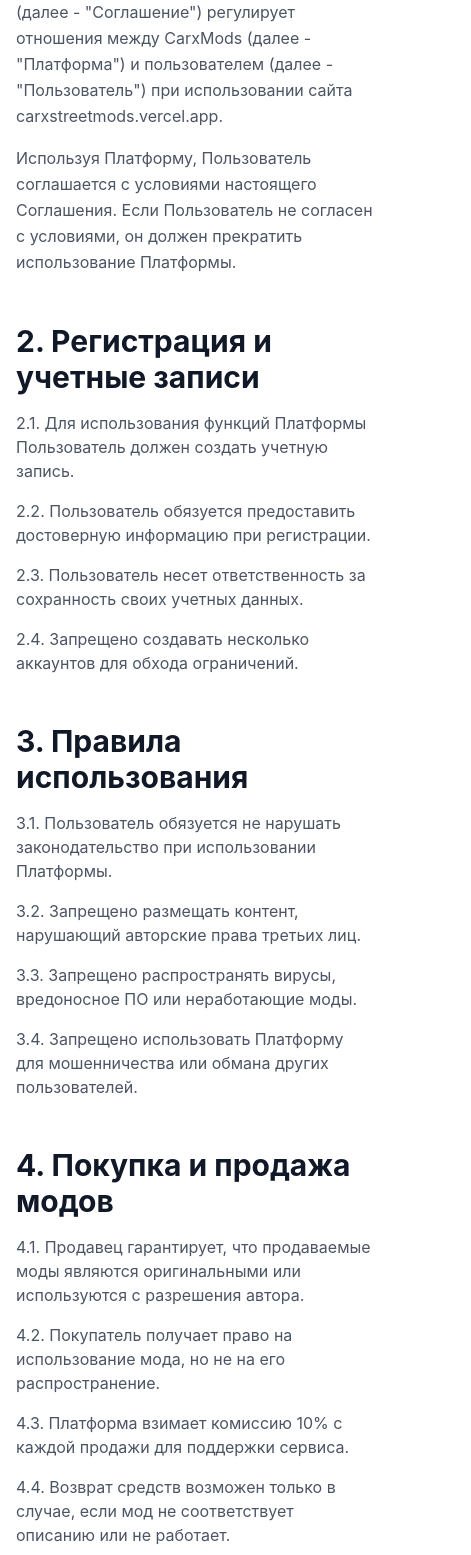
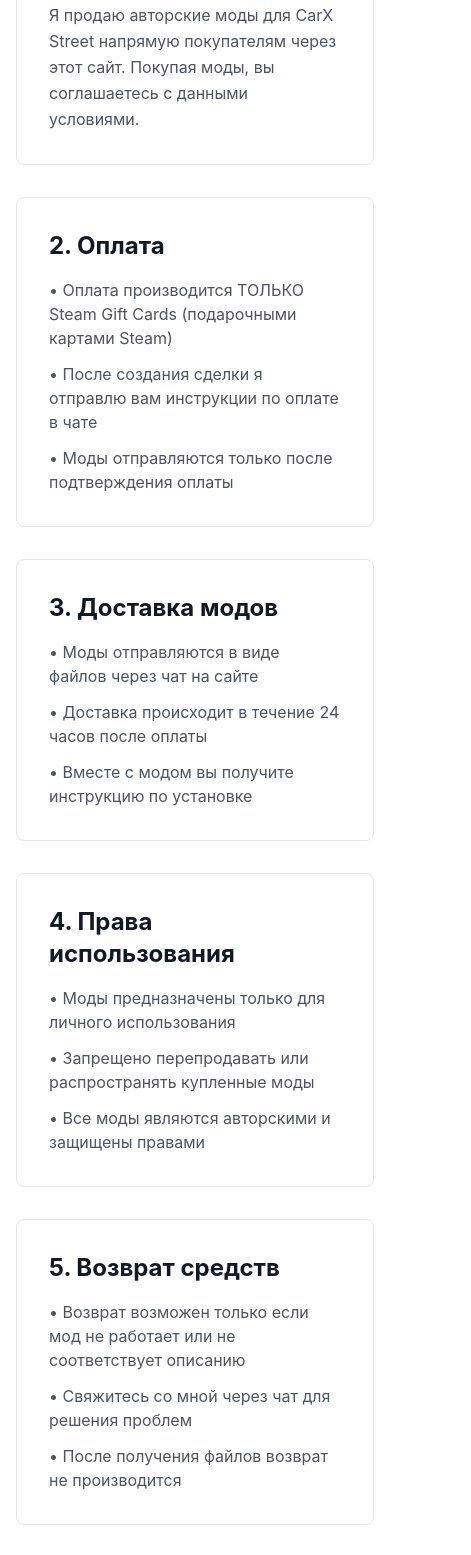
Before and after one commit to cldfls1/cars1, a React (Vite) app in the folder client/: page /terms in a window 390 px wide. Shown: the part 432-1987 px from the top of the page, 471 px wide, since content can reach past the window. Built offline with nearby package versions, Linux system fonts and the light colour scheme.

Commit message:
Rewrite all docs for single-seller model: only Steam Gift Cards, you sell your own mods

```diff
--- a/client/src/pages/Terms.tsx
+++ b/client/src/pages/Terms.tsx
@@ -6,227 +6,169 @@
   return (
     <div className="container mx-auto px-4 py-12">
       <div className="max-w-4xl mx-auto">
-        {/* Hero */}
         <div className="text-center mb-16">
           <h1 className="text-5xl font-bold text-gray-900 mb-6">
-            {i18n.language === 'ru' ? 'Пользовательское соглашение' : 'Terms of Service'}
+            {i18n.language === 'ru' ? 'Условия покупки' : 'Terms of Purchase'}
           </h1>
           <p className="text-gray-600">
             {i18n.language === 'ru' ? 'Последнее обновление: 20 октября 2024' : 'Last updated: October 20, 2024'}
           </p>
         </div>
 
-        <div className="prose prose-lg max-w-none">
+        <div className="space-y-8">
           {/* Section 1 */}
-          <section className="mb-12">
-            <h2 className="text-3xl font-bold text-gray-900 mb-4">
-              {i18n.language === 'ru' ? '1. Общие положения' : '1. General Terms'}
+          <section className="bg-white rounded-lg border border-gray-200 p-8">
+            <h2 className="text-2xl font-bold text-gray-900 mb-4">
+              {i18n.language === 'ru' ? '1. Общая информация' : '1. General Information'}
             </h2>
-            <p className="text-gray-600 leading-relaxed mb-4">
-              {i18n.language === 'ru'
-                ? 'Настоящее Пользовательское соглашение (далее - "Соглашение") регулирует отношения между CarxMods (далее - "Платформа") и пользователем (далее - "Пользователь") при использовании сайта carxstreetmods.vercel.app.'
-                : 'This Terms of Service Agreement (hereinafter - "Agreement") governs the relationship between CarxMods (hereinafter - "Platform") and the user (hereinafter - "User") when using the site carxstreetmods.vercel.app.'}
-            </p>
             <p className="text-gray-600 leading-relaxed">
               {i18n.language === 'ru'
-                ? 'Используя Платформу, Пользователь соглашается с условиями настоящего Соглашения. Если Пользователь не согласен с условиями, он должен прекратить использование Платформы.'
-                : 'By using the Platform, the User agrees to the terms of this Agreement. If the User does not agree with the terms, they must stop using the Platform.'}
+                ? 'Я продаю авторские моды для CarX Street напрямую покупателям через этот сайт. Покупая моды, вы соглашаетесь с данными условиями.'
+                : 'I sell custom mods for CarX Street directly to buyers through this site. By purchasing mods, you agree to these terms.'}
             </p>
           </section>
 
           {/* Section 2 */}
-          <section className="mb-12">
-            <h2 className="text-3xl font-bold text-gray-900 mb-4">
-              {i18n.language === 'ru' ? '2. Регистрация и учетные записи' : '2. Registration and Accounts'}
+          <section className="bg-white rounded-lg border border-gray-200 p-8">
+            <h2 className="text-2xl font-bold text-gray-900 mb-4">
+              {i18n.language === 'ru' ? '2. Оплата' : '2. Payment'}
             </h2>
-            <div className="space-y-4 text-gray-600">
+            <div className="space-y-3 text-gray-600">
               <p>
                 {i18n.language === 'ru'
-                  ? '2.1. Для использования функций Платформы Пользователь должен создать учетную запись.'
-                  : '2.1. To use Platform features, User must create an account.'}
+                  ? '• Оплата производится ТОЛЬКО Steam Gift Cards (подарочными картами Steam)'
+                  : '• Payment is made ONLY with Steam Gift Cards'}
               </p>
               <p>
                 {i18n.language === 'ru'
-                  ? '2.2. Пользователь обязуется предоставить достоверную информацию при регистрации.'
-                  : '2.2. User agrees to provide accurate information during registration.'}
+                  ? '• После создания сделки я отправлю вам инструкции по оплате в чате'
+                  : '• After creating a deal, I will send you payment instructions in chat'}
               </p>
               <p>
                 {i18n.language === 'ru'
-                  ? '2.3. Пользователь несет ответственность за сохранность своих учетных данных.'
-                  : '2.3. User is responsible for security of their credentials.'}
-              </p>
-              <p>
-                {i18n.language === 'ru'
-                  ? '2.4. Запрещено создавать несколько аккаунтов для обхода ограничений.'
-                  : '2.4. Creating multiple accounts to bypass restrictions is prohibited.'}
+                  ? '• Моды отправляются только после подтверждения оплаты'
+                  : '• Mods are sent only after payment confirmation'}
               </p>
             </div>
           </section>
 
           {/* Section 3 */}
-          <section className="mb-12">
-            <h2 className="text-3xl font-bold text-gray-900 mb-4">
-              {i18n.language === 'ru' ? '3. Правила использования' : '3. Usage Rules'}
+          <section className="bg-white rounded-lg border border-gray-200 p-8">
+            <h2 className="text-2xl font-bold text-gray-900 mb-4">
+              {i18n.language === 'ru' ? '3. Доставка модов' : '3. Mod Delivery'}
             </h2>
-            <div className="space-y-4 text-gray-600">
+            <div className="space-y-3 text-gray-600">
               <p>
                 {i18n.language === 'ru'
-                  ? '3.1. Пользователь обязуется не нарушать законодательство при использовании Платформы.'
-                  : '3.1. User agrees not to violate laws when using the Platform.'}
+                  ? '• Моды отправляются в виде файлов через чат на сайте'
+                  : '• Mods are sent as files through chat on the site'}
               </p>
               <p>
                 {i18n.language === 'ru'
-                  ? '3.2. Запрещено размещать контент, нарушающий авторские права третьих лиц.'
-                  : '3.2. Posting content that violates third-party copyrights is prohibited.'}
+                  ? '• Доставка происходит в течение 24 часов после оплаты'
+                  : '• Delivery within 24 hours after payment'}
               </p>
               <p>
                 {i18n.language === 'ru'
-                  ? '3.3. Запрещено распространять вирусы, вредоносное ПО или неработающие моды.'
-                  : '3.3. Distributing viruses, malware or non-working mods is prohibited.'}
-              </p>
-              <p>
-                {i18n.language === 'ru'
-                  ? '3.4. Запрещено использовать Платформу для мошенничества или обмана других пользователей.'
-                  : '3.4. Using Platform for fraud or deceiving other users is prohibited.'}
+                  ? '• Вместе с модом вы получите инструкцию по установке'
+                  : '• You will receive installation instructions with the mod'}
               </p>
             </div>
           </section>
 
           {/* Section 4 */}
-          <section className="mb-12">
-            <h2 className="text-3xl font-bold text-gray-900 mb-4">
-              {i18n.language === 'ru' ? '4. Покупка и продажа модов' : '4. Buying and Selling Mods'}
+          <section className="bg-white rounded-lg border border-gray-200 p-8">
+            <h2 className="text-2xl font-bold text-gray-900 mb-4">
+              {i18n.language === 'ru' ? '4. Права использования' : '4. Usage Rights'}
             </h2>
-            <div className="space-y-4 text-gray-600">
+            <div className="space-y-3 text-gray-600">
               <p>
                 {i18n.language === 'ru'
-                  ? '4.1. Продавец гарантирует, что продаваемые моды являются оригинальными или используются с разрешения автора.'
-                  : '4.1. Seller guarantees that sold mods are original or used with author permission.'}
+                  ? '• Моды предназначены только для личного использования'
+                  : '• Mods are for personal use only'}
               </p>
               <p>
                 {i18n.language === 'ru'
-                  ? '4.2. Покупатель получает право на использование мода, но не на его распространение.'
-                  : '4.2. Buyer receives right to use mod, but not to distribute it.'}
+                  ? '• Запрещено перепродавать или распространять купленные моды'
+                  : '• Reselling or distributing purchased mods is prohibited'}
               </p>
               <p>
                 {i18n.language === 'ru'
-                  ? '4.3. Платформа взимает комиссию 10% с каждой продажи для поддержки сервиса.'
-                  : '4.3. Platform charges 10% commission on each sale to support the service.'}
-              </p>
-              <p>
-                {i18n.language === 'ru'
-                  ? '4.4. Возврат средств возможен только в случае, если мод не соответствует описанию или не работает.'
-                  : '4.4. Refunds are possible only if mod doesn\'t match description or doesn\'t work.'}
+                  ? '• Все моды являются авторскими и защищены правами'
+                  : '• All mods are original and copyrighted'}
               </p>
             </div>
           </section>
 
           {/* Section 5 */}
-          <section className="mb-12">
-            <h2 className="text-3xl font-bold text-gray-900 mb-4">
-              {i18n.language === 'ru' ? '5. Платежи и комиссии' : '5. Payments and Fees'}
+          <section className="bg-white rounded-lg border border-gray-200 p-8">
+            <h2 className="text-2xl font-bold text-gray-900 mb-4">
+              {i18n.language === 'ru' ? '5. Возврат средств' : '5. Refunds'}
             </h2>
-            <div className="space-y-4 text-gray-600">
+            <div className="space-y-3 text-gray-600">
               <p>
                 {i18n.language === 'ru'
-                  ? '5.1. Все платежи обрабатываются через сторонние платежные системы.'
-                  : '5.1. All payments are processed through third-party payment systems.'}
+                  ? '• Возврат возможен только если мод не работает или не соответствует описанию'
+                  : '• Refunds possible only if mod doesn\'t work or doesn\'t match description'}
               </p>
               <p>
                 {i18n.language === 'ru'
-                  ? '5.2. Платформа не хранит данные банковских карт пользователей.'
-                  : '5.2. Platform does not store users\' bank card data.'}
+                  ? '• Свяжитесь со мной через чат для решения проблем'
+                  : '• Contact me through chat to resolve issues'}
               </p>
               <p>
                 {i18n.language === 'ru'
-                  ? '5.3. Средства за сделку удерживаются до момента подтверждения покупателем получения мода.'
-                  : '5.3. Funds for deal are held until buyer confirms mod receipt.'}
+                  ? '• После получения файлов возврат не производится'
+                  : '• No refunds after receiving files'}
               </p>
             </div>
           </section>
 
           {/* Section 6 */}
-          <section className="mb-12">
-            <h2 className="text-3xl font-bold text-gray-900 mb-4">
-              {i18n.language === 'ru' ? '6. Ответственность' : '6. Liability'}
+          <section className="bg-white rounded-lg border border-gray-200 p-8">
+            <h2 className="text-2xl font-bold text-gray-900 mb-4">
+              {i18n.language === 'ru' ? '6. Техническая поддержка' : '6. Technical Support'}
             </h2>
-            <div className="space-y-4 text-gray-600">
+            <p className="text-gray-600 leading-relaxed">
+              {i18n.language === 'ru'
+                ? 'Я помогу с установкой и настройкой модов. Пишите мне в чат сделки или на email: support@carxstreetmods.com'
+                : 'I will help with mod installation and setup. Message me in deal chat or email: support@carxstreetmods.com'}
+            </p>
+          </section>
+
+          {/* Section 7 */}
+          <section className="bg-white rounded-lg border border-gray-200 p-8">
+            <h2 className="text-2xl font-bold text-gray-900 mb-4">
+              {i18n.language === 'ru' ? '7. Ответственность' : '7. Liability'}
+            </h2>
+            <div className="space-y-3 text-gray-600">
               <p>
                 {i18n.language === 'ru'
-                  ? '6.1. Платформа не несет ответственности за качество модов, размещенных пользователями.'
-                  : '6.1. Platform is not responsible for quality of mods posted by users.'}
+                  ? '• Используйте моды на свой риск'
+                  : '• Use mods at your own risk'}
               </p>
               <p>
                 {i18n.language === 'ru'
-                  ? '6.2. Пользователь использует моды на свой риск. Рекомендуется делать резервные копии файлов игры.'
-                  : '6.2. User uses mods at their own risk. Backing up game files is recommended.'}
+                  ? '• Рекомендуется делать резервные копии файлов игры'
+                  : '• Backing up game files is recommended'}
               </p>
               <p>
                 {i18n.language === 'ru'
-                  ? '6.3. Платформа не несет ответственности за споры между покупателями и продавцами, но может выступать посредником.'
-                  : '6.3. Platform is not responsible for disputes between buyers and sellers, but can act as mediator.'}
+                  ? '• Я не несу ответственности за бан в игре (моды безопасны, но используйте на свой страх)'
+                  : '• I am not responsible for game bans (mods are safe, but use at your discretion)'}
               </p>
             </div>
           </section>
 
-          {/* Section 7 */}
-          <section className="mb-12">
-            <h2 className="text-3xl font-bold text-gray-900 mb-4">
-              {i18n.language === 'ru' ? '7. Конфиденциальность' : '7. Privacy'}
+          {/* Contact */}
+          <section className="bg-blue-50 rounded-lg p-8">
+            <h2 className="text-2xl font-bold text-gray-900 mb-4">
+              {i18n.language === 'ru' ? 'Контакты' : 'Contact'}
             </h2>
-            <p className="text-gray-600 leading-relaxed">
-              {i18n.language === 'ru'
-                ? 'Мы собираем и обрабатываем персональные данные пользователей в соответствии с законодательством. Подробнее о защите данных читайте в нашей Политике конфиденциальности.'
-                : 'We collect and process users\' personal data in accordance with legislation. Read more about data protection in our Privacy Policy.'}
-            </p>
-          </section>
-
-          {/* Section 8 */}
-          <section className="mb-12">
-            <h2 className="text-3xl font-bold text-gray-900 mb-4">
-              {i18n.language === 'ru' ? '8. Изменение условий' : '8. Terms Changes'}
-            </h2>
-            <p className="text-gray-600 leading-relaxed">
-              {i18n.language === 'ru'
-                ? 'Платформа оставляет за собой право изменять условия настоящего Соглашения. Об изменениях Пользователь будет уведомлен по email. Продолжение использования Платформы после изменений означает согласие с новыми условиями.'
-                : 'Platform reserves the right to change terms of this Agreement. User will be notified of changes via email. Continued use of Platform after changes means agreement with new terms.'}
-            </p>
-          </section>
-
-          {/* Section 9 */}
-          <section className="mb-12">
-            <h2 className="text-3xl font-bold text-gray-900 mb-4">
-              {i18n.language === 'ru' ? '9. Блокировка аккаунта' : '9. Account Suspension'}
-            </h2>
-            <div className="space-y-4 text-gray-600">
-              <p>
-                {i18n.language === 'ru'
-                  ? 'Платформа имеет право заблокировать аккаунт Пользователя в следующих случаях:'
-                  : 'Platform has the right to suspend User account in following cases:'}
-              </p>
-              <ul className="list-disc list-inside space-y-2">
-                <li>{i18n.language === 'ru' ? 'Нарушение условий Соглашения' : 'Violation of Agreement terms'}</li>
-                <li>{i18n.language === 'ru' ? 'Мошенничество или обман других пользователей' : 'Fraud or deceiving other users'}</li>
-                <li>{i18n.language === 'ru' ? 'Размещение запрещенного контента' : 'Posting prohibited content'}</li>
-                <li>{i18n.language === 'ru' ? 'Множественные жалобы от других пользователей' : 'Multiple complaints from other users'}</li>
-              </ul>
-            </div>
-          </section>
-
-          {/* Section 10 */}
-          <section>
-            <h2 className="text-3xl font-bold text-gray-900 mb-4">
-              {i18n.language === 'ru' ? '10. Контакты' : '10. Contact'}
-            </h2>
-            <p className="text-gray-600 leading-relaxed mb-4">
-              {i18n.language === 'ru'
-                ? 'По всем вопросам, связанным с настоящим Соглашением, обращайтесь:'
-                : 'For all questions related to this Agreement, contact:'}
-            </p>
-            <div className="bg-gray-50 rounded-lg p-6 space-y-2 text-gray-700">
-              <p><strong>Email:</strong> legal@carxstreetmods.com</p>
-              <p><strong>{i18n.language === 'ru' ? 'Поддержка:' : 'Support:'}</strong> support@carxstreetmods.com</p>
-              <p><strong>{i18n.language === 'ru' ? 'Сайт:' : 'Website:'}</strong> carxstreetmods.vercel.app</p>
+            <div className="space-y-2 text-gray-700">
+              <p><strong>Email:</strong> support@carxstreetmods.com</p>
+              <p><strong>Discord:</strong> discord.gg/carxmods</p>
+              <p><strong>Telegram:</strong> @carxmods</p>
             </div>
           </section>
         </div>
```
Also changed, not shown: client/src/pages/About.tsx (+15 -15 lines), client/src/pages/Contact.tsx (+15 -46 lines), client/src/pages/Docs.tsx (+101 -114 lines).
